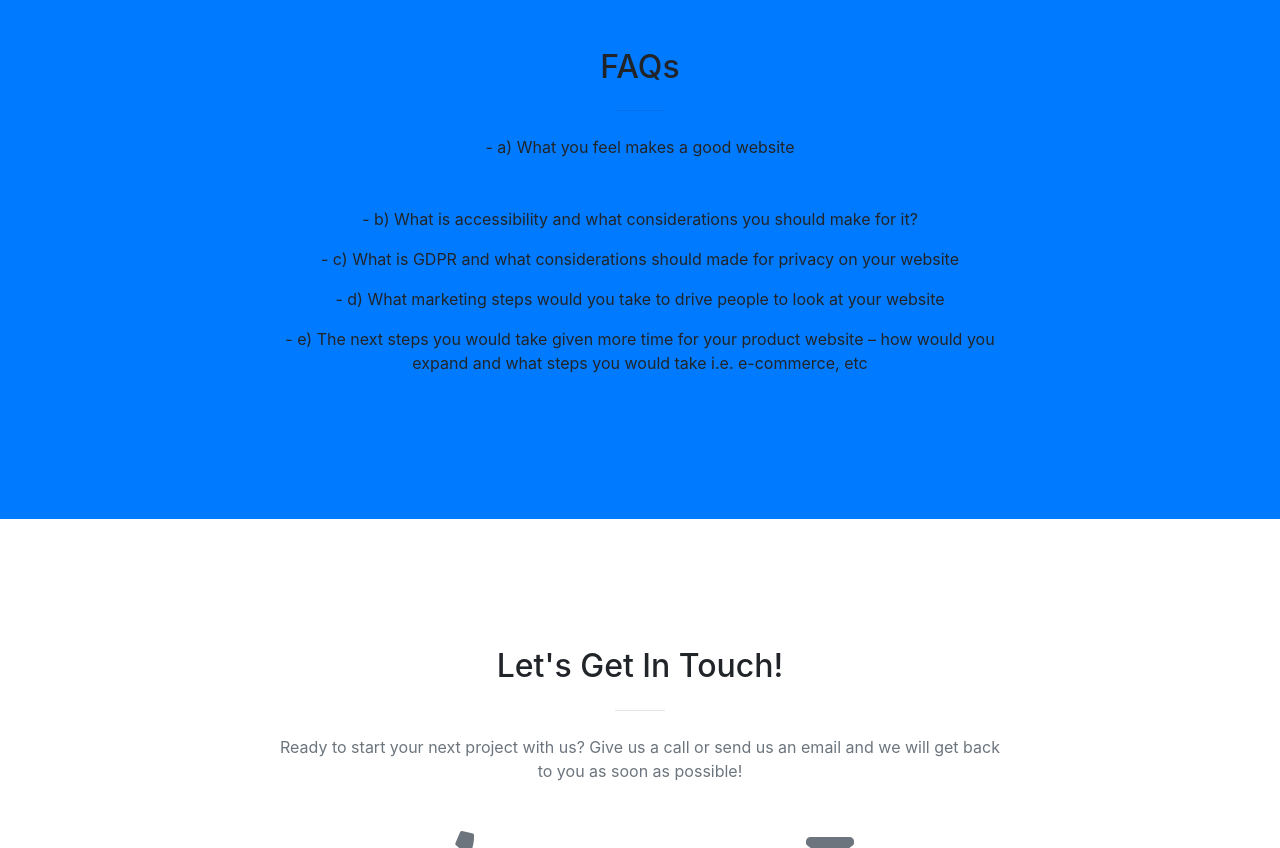
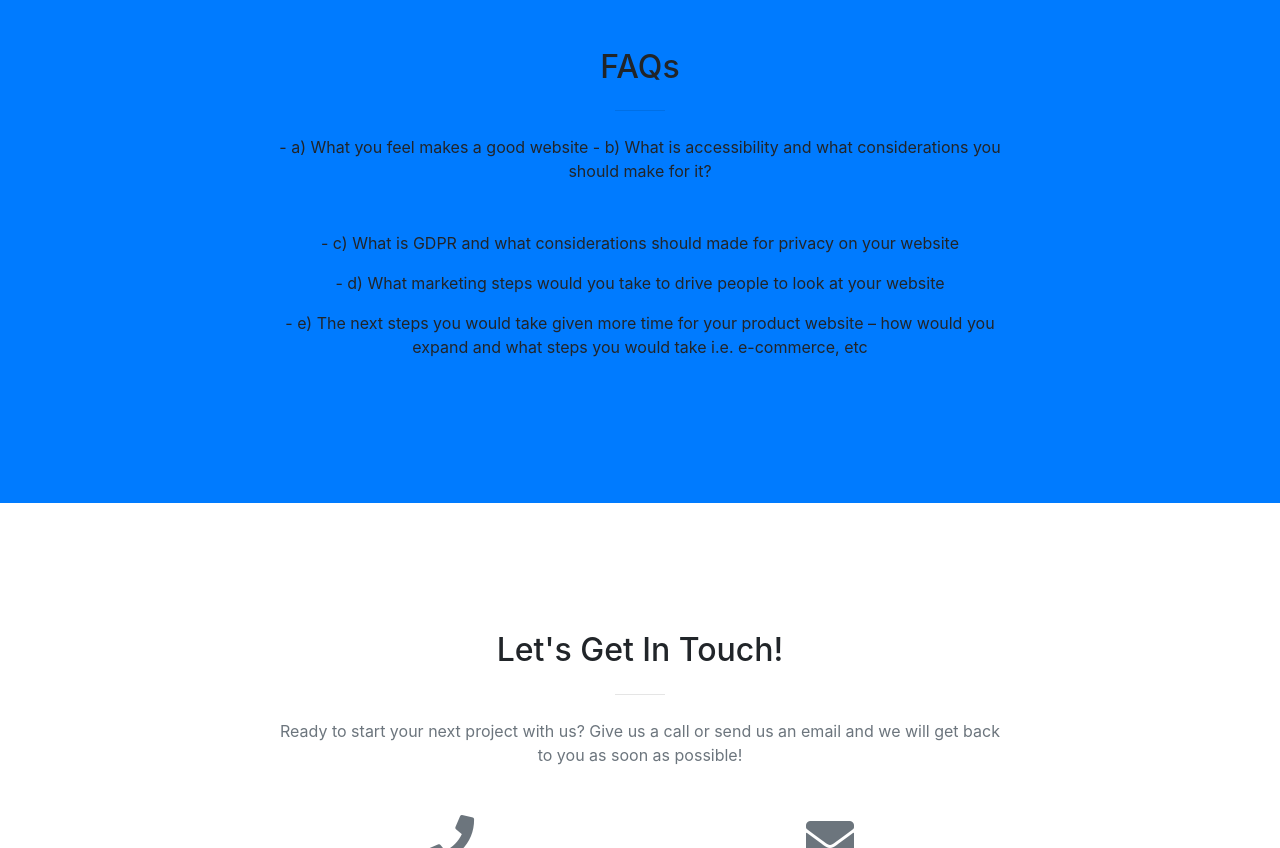
Before and after one commit to dylanhall16/horizons, a website with bundled scripts: page index.html in a window 1280 px wide. Shown: the part 3160-4008 px from the top of the page. Built offline with nearby package versions, Linux system fonts and the light colour scheme.

Commit message:
updated faq section 4

```diff
--- a/index.html
+++ b/index.html
@@ -238,7 +238,8 @@
           <hr class="my-4">
           <p class="mb-5">
 
-            - a) What you feel makes a good website </p> - b) What is accessibility and what considerations you should make for it? </p>
+            - a) What you feel makes a good website
+            - b) What is accessibility and what considerations you should make for it? </p>
             - c) What is GDPR and what considerations should made for privacy on your website </p>
             - d) What marketing steps would you take to drive people to look at your website </p>
             - e) The next steps you would take given more time for your product website – how would you expand and what steps you would take i.e. e-commerce, etc </p>
```
